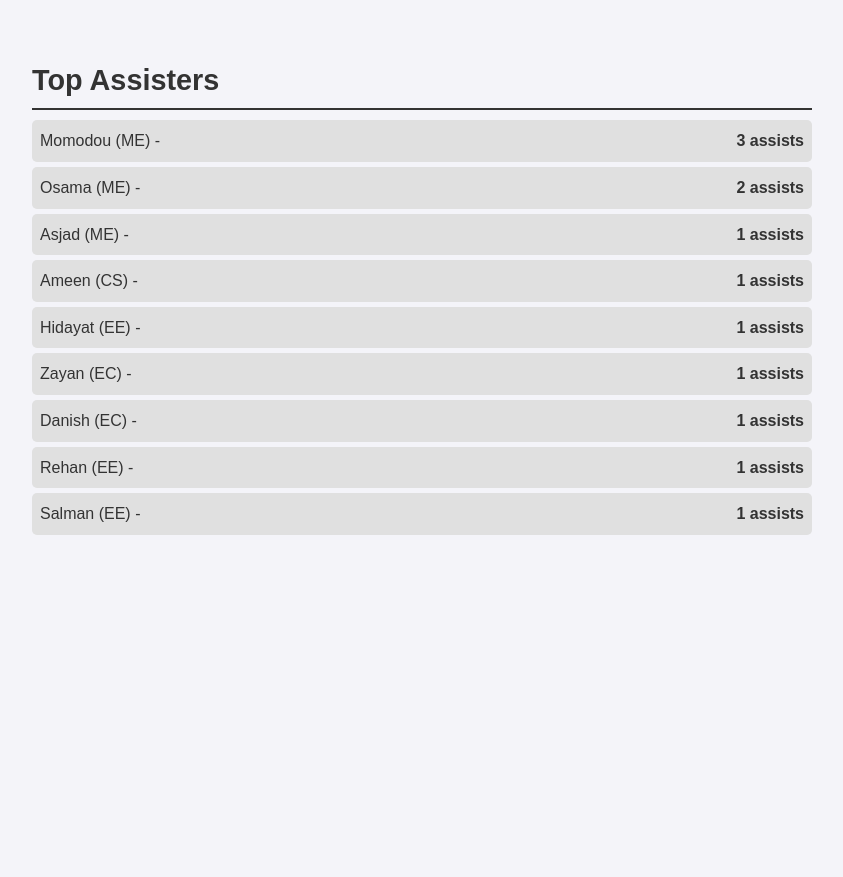
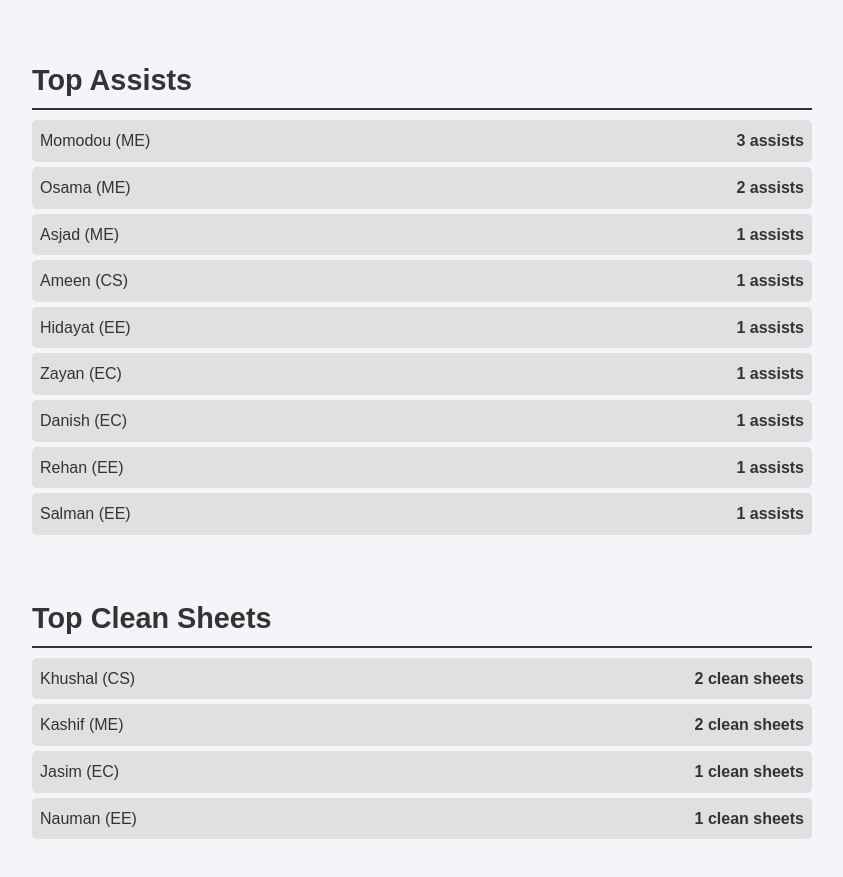
Before and after one commit to mun-ahmd/jmi-fet-football-league, a plain HTML site: page index.html in a window 1280 px wide. Shown: the part 2307-3184 px from the top of the page, without its empty margins (218-1061 px from the left). Before the commit the page ends 2892 px from the top, so only its background shows below. Drawn offline with Linux system fonts and the light colour scheme.

Commit message:
added clean sheets

```diff
--- a/index.html
+++ b/index.html
@@ -50,9 +50,16 @@
     </section>
 
     <section id="top-assisters">
-        <h2>Top Assisters</h2>
+        <h2>Top Assists</h2>
         <ul id="assisters-list">
             <!-- Top assisters will be inserted here by JavaScript -->
+        </ul>
+    </section>
+
+    <section id="top-clean-sheets">
+        <h2>Top Clean Sheets</h2>
+        <ul id="clean-sheets-list">
+            <!-- clean sheets will be inserted here by JavaScript -->
         </ul>
     </section>
 
--- a/script.js
+++ b/script.js
@@ -53,6 +53,13 @@ const goals = [
     { name : 'Zayan', team : 'EC', assist : 'Danish' },
     { name : 'Saad', team : 'EE', assist : 'Rehan' },
     { name : 'Tathagat', team : 'EE', assist : 'Salman' },
+]
+
+const topCleanSheets = [
+    { name : 'Khushal', team : 'CS', count : 2 },
+    { name : 'Kashif', team : 'ME', count : 2 },
+    { name : 'Jasim', team : 'EC', count : 1 },
+    { name : 'Nauman', team : 'EE', count : 1 }
 ]
 
 // Function to display league table
@@ -170,7 +177,7 @@ function displayTopScorers() {
 
     topScorers.forEach(scorer => {
         const listItem = document.createElement('li');
-        listItem.innerHTML = `${scorer.name} (${scorer.team}) - <span style="float: right;">${scorer.goals} goals</span>`;
+        listItem.innerHTML = `${scorer.name} (${scorer.team}) <span style="float: right;">${scorer.goals} goals</span>`;
         scorersList.appendChild(listItem);
     });
 }
@@ -201,8 +208,20 @@ function displayTopAssisters() {
 
     topAssisters.forEach(assister => {
         const listItem = document.createElement('li');
-        listItem.innerHTML = `${assister.name} (${assister.team}) - <span style="float: right;">${assister.assists} assists</span>`;
+        listItem.innerHTML = `${assister.name} (${assister.team}) <span style="float: right;">${assister.assists} assists</span>`;
         assistersList.appendChild(listItem);
+    });
+}
+
+function displayTopCleanSheets() {
+    const cleanSheetsList = document.getElementById('clean-sheets-list');
+
+    topCleanSheets.sort((a,b) => {return b.count - a.count;});
+
+    topCleanSheets.forEach(keeper => {
+        const listItem = document.createElement('li');
+        listItem.innerHTML = `${keeper.name} (${keeper.team}) <span style="float: right;">${keeper.count} clean sheets</span>`;
+        cleanSheetsList.appendChild(listItem);
     });
 }
 
@@ -249,4 +268,5 @@ function displayFixturesGroupedByDay() {
 displayLeagueTable();
 displayTopScorers();
 displayTopAssisters();
+displayTopCleanSheets();
 displayFixturesGroupedByDay();
```
